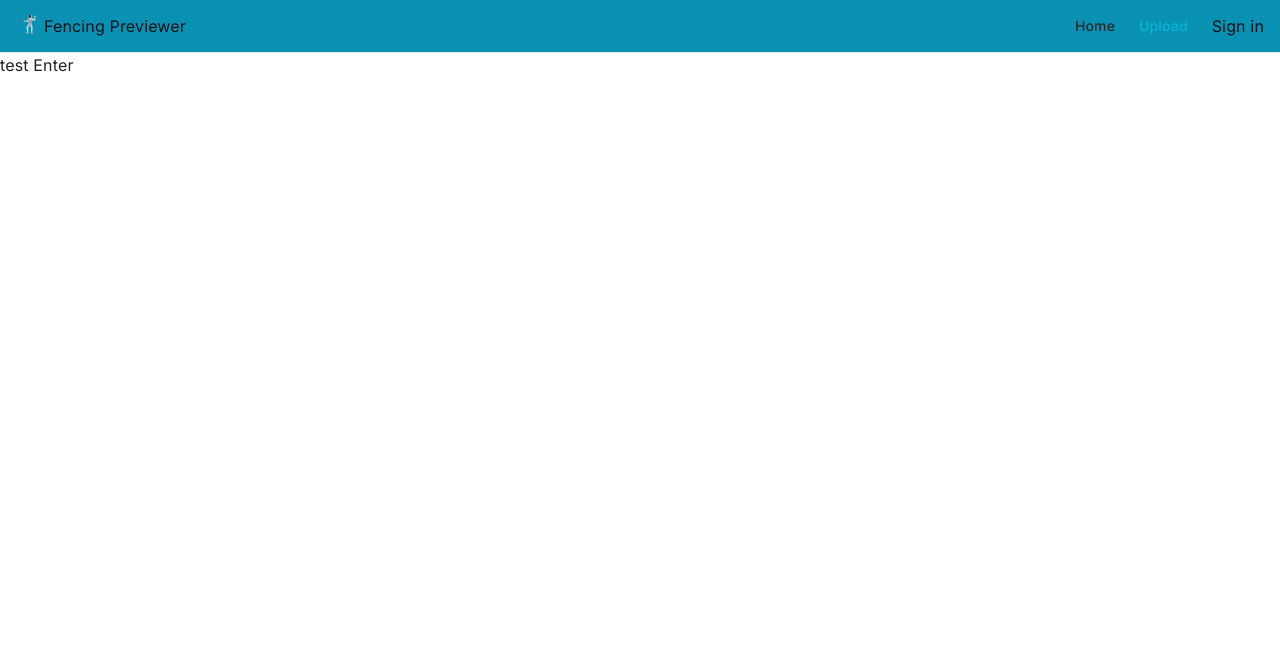
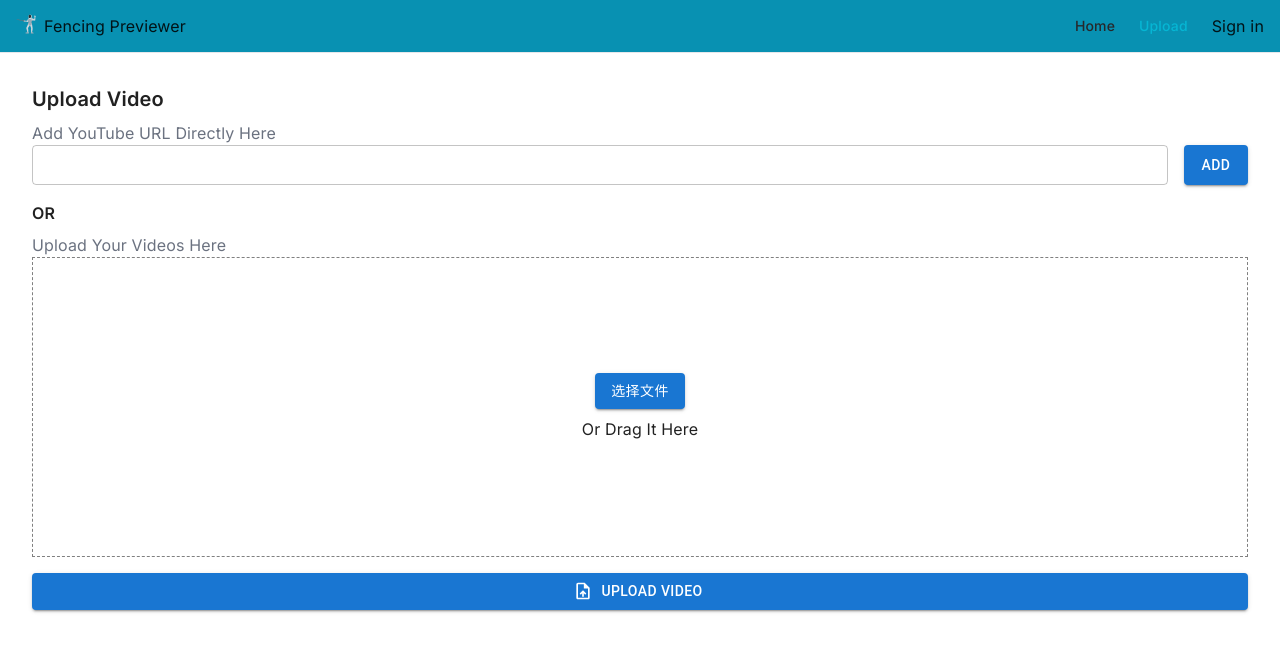
Before and after one commit to samguan2020/fencing-previewer-new, a Next.js app: page /upload in a window 1280 px wide. Shown: the top 652 px of the page. Built offline with nearby package versions, Linux system fonts and the light colour scheme; no server answers.

Commit message:
wip: 上传页面

```diff
--- /dev/null
+++ b/app/(main)/upload/Upload.tsx
@@ -0,0 +1,46 @@
+import React, { useCallback, useState } from 'react';
+import { useDropzone } from 'react-dropzone';
+import { Button, Typography, Box } from '@mui/material';
+
+interface UploadProps {
+  onFileUpload: (file: File) => void;
+}
+
+const Upload: React.FC<UploadProps> = ({ onFileUpload }) => {
+  const [selectedFile, setSelectedFile] = useState<File | null>(null);
+
+  const onDrop = useCallback((acceptedFiles: File[]) => {
+    setSelectedFile(acceptedFiles[0]);
+    onFileUpload(acceptedFiles[0]);
+  }, [onFileUpload]);
+
+  const { getRootProps, getInputProps, isDragActive } = useDropzone({ onDrop });
+
+  return (
+    <Box display="flex" flexDirection="column" alignItems="center">
+      <Box {...getRootProps()} mb={2}
+        sx={{
+          width: "100%",
+          height: 300,
+          border: '1px dashed grey'
+
+        }}>
+        <div className='h-full flex flex-col justify-center items-center'>
+          <input {...getInputProps()} />
+          <Button variant="contained" component="span" >
+            {isDragActive ? '放下文件' : '选择文件'}
+          </Button>
+          <p className='mt-2'>Or Drag It Here</p>
+        </div>
+
+      </Box>
+      {selectedFile && (
+        <Typography variant="body1">
+          已选择文件: {selectedFile.name}
+        </Typography>
+      )}
+    </Box>
+  );
+};
+
+export default Upload;
--- a/app/(main)/upload/page.tsx
+++ b/app/(main)/upload/page.tsx
@@ -1,9 +1,42 @@
+'use client'
 
+import { Button, OutlinedInput, Stack } from "@mui/material";
+import Upload from './Upload'
+import { UploadFile as UploadFileIcon } from "@mui/icons-material";
 
 export default function UploadPage() {
+
+  const handleFileUpload = (file: File) => {
+    // 处理文件上传的逻辑
+    console.log('Selected file:', file);
+  };
+
   return (
-    <div>
-      test Enter
-    </div>
+    <main className="flex min-h-screen flex-col items-center justify-between p-4 lg:p-8">
+
+      <div className="w-full">
+        <h2 className="font-semibold text-xl" >Upload Video</h2>
+
+        <div className="mt-2">
+          <p className="text-gray-500">Add YouTube URL Directly Here</p>
+          <Stack direction="row" spacing={2}>
+            <OutlinedInput
+              size="small"
+              fullWidth
+            />
+            <Button variant="contained">Add</Button>
+          </Stack>
+        </div>
+
+        <h3 className="mt-4 font-semibold">OR</h3>
+        <div className="mt-2">
+          <p className="text-gray-500">Upload Your Videos Here</p>
+          <Upload onFileUpload={handleFileUpload}></Upload>
+        </div>
+        <Button variant="contained" fullWidth startIcon={<UploadFileIcon />}>
+          Upload Video
+        </Button>
+      </div>
+    </main>
   );
 }
```
